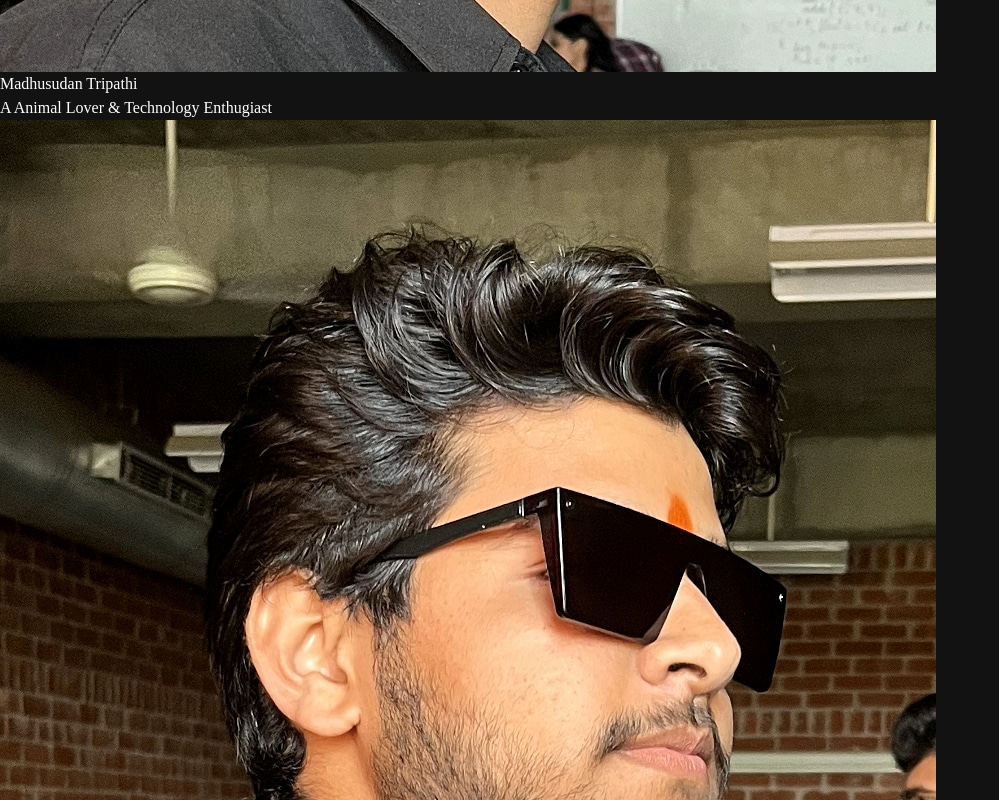
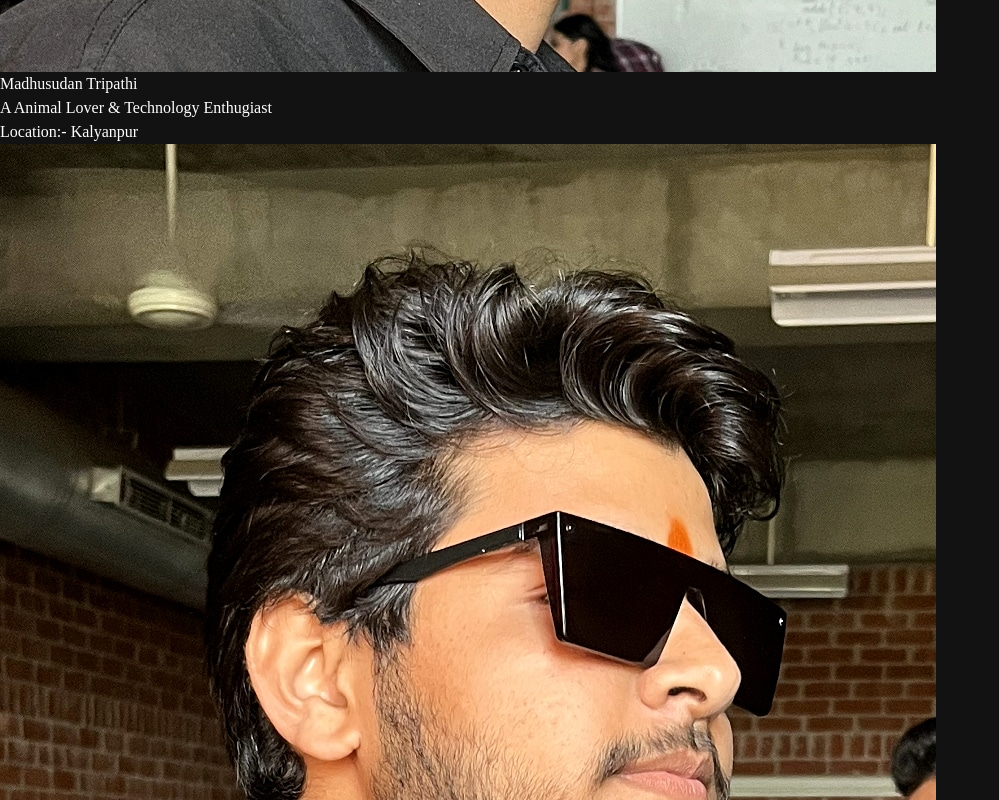
Before and after one commit to MSTripathii/Astitva, a React (Vite) app: page /team in a window 1280 px wide. Shown: the part 1540-2340 px from the top of the page, without its empty margins (0-999 px from the left). Built offline with nearby package versions, Linux system fonts and the light colour scheme; a web font is replaced by a local one.

Commit message:
lose update

```diff
--- a/src/Components/Team.jsx
+++ b/src/Components/Team.jsx
@@ -6,7 +6,7 @@ const Team = () => {
   return (
     <>
     <h1 className='text-4xl text-center border-b border-teal-300 mb-4 leading-normal mt-8 p-2'>These are our Precious <span className='bg-gradient-to-r from-teal-200 to-teal-400 text-transparent bg-clip-text font-bold italic'>"Team Members"</span></h1>
-    <div className='text-white grid grid-cols-1 md:grid-cols-2 lg:grid-cols-3 md:mx-20 lg:mx-36 text-center mt-14'>
+    <div className='text-white grid grid-cols-1 md:grid-cols-2 lg:grid-cols-3 md:mx-14 lg:mx-26 text-center mt-14'>
         {
           team.map((data, index)=>(
         <div className="border border-white mb-8 rounded-lg p-3 flex flex-col justify-center items-center md:mx-4">
@@ -14,7 +14,8 @@ const Team = () => {
             <img src={data.image} alt="profile picture" className='rounded-lg'/>
           </div>
           <h1 className='mt-8 text-xl lg:text-3xl text-teal-400'>{data.name}</h1>
-          <p className='mt-4'>{data.about}</p>
+          <p className='mt-4 text-xl'>{data.about}</p>
+          <p className='mt-4 text-xl'><span className='font-bold'>Location:-  </span>{data.location}</p>
         </div>
           ))}
       </div>
--- a/src/Constant/Common.jsx
+++ b/src/Constant/Common.jsx
@@ -8,32 +8,38 @@ export const team = [
     {
         image: profile_pic,
         name: "Madhusudan Tripathi",
-        about: "A Animal Lover & Technology Enthugiast"
+        about: "A Animal Lover & Technology Enthugiast",
+        location: "Kalyanpur"
     },
     {
         image: profile_pic,
         name: "Madhusudan Tripathi",
-        about: "A Animal Lover & Technology Enthugiast"
+        about: "A Animal Lover & Technology Enthugiast",
+        location: "Kalyanpur"
     },
     {
         image: profile_pic,
         name: "Madhusudan Tripathi",
-        about: "A Animal Lover & Technology Enthugiast"
+        about: "A Animal Lover & Technology Enthugiast",
+        location: "Kalyanpur"
     },
     {
         image: profile_pic,
         name: "Madhusudan Tripathi",
-        about: "A Animal Lover & Technology Enthugiast"
+        about: "A Animal Lover & Technology Enthugiast",
+        location: "Kalyanpur"
     },
     {
         image: profile_pic,
         name: "Madhusudan Tripathi",
-        about: "A Animal Lover & Technology Enthugiast"
+        about: "A Animal Lover & Technology Enthugiast",
+        location: "Kalyanpur"
     },
     {
         image: profile_pic,
         name: "Madhusudan Tripathi",
-        about: "A Animal Lover & Technology Enthugiast"
+        about: "A Animal Lover & Technology Enthugiast",
+        location: "Kalyanpur"
     }
 ]
 
@@ -51,7 +57,7 @@ export const saving = [
         name: "Bhuri",
         before: bhuribefore,
         before_text: "We got a call from a wise man told that she is lost and injured",
-        treatment: treatmentvideo,
+        treatment: bhuritreatment,
         treatment_text: "We provided basics medics like painkiller, Antibiotics, etc and helped her to relocate",
         after: bhuriafter,
         after_text: "This is the after treatment condition of bhuri now with her family and healthy"
```
